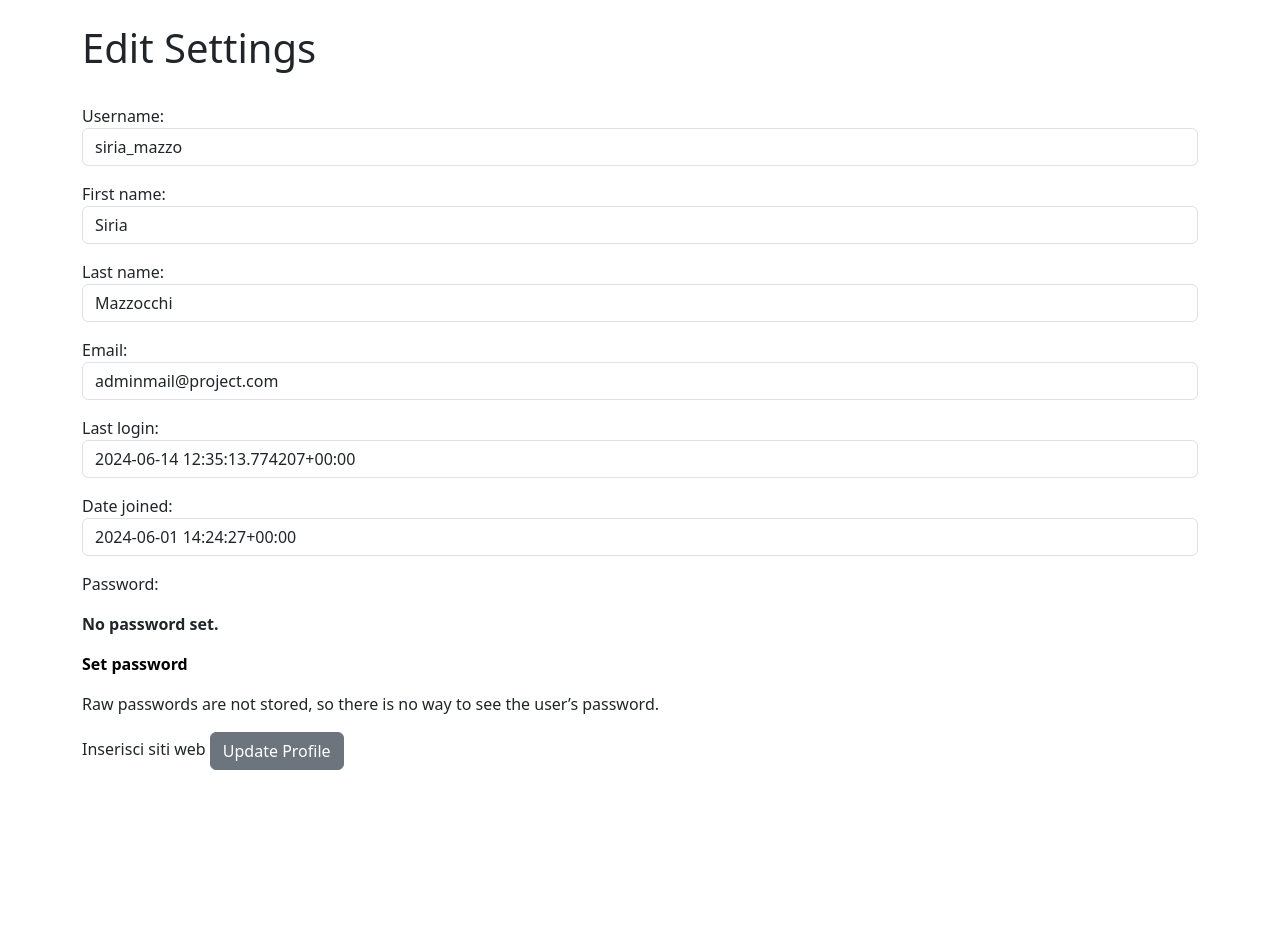
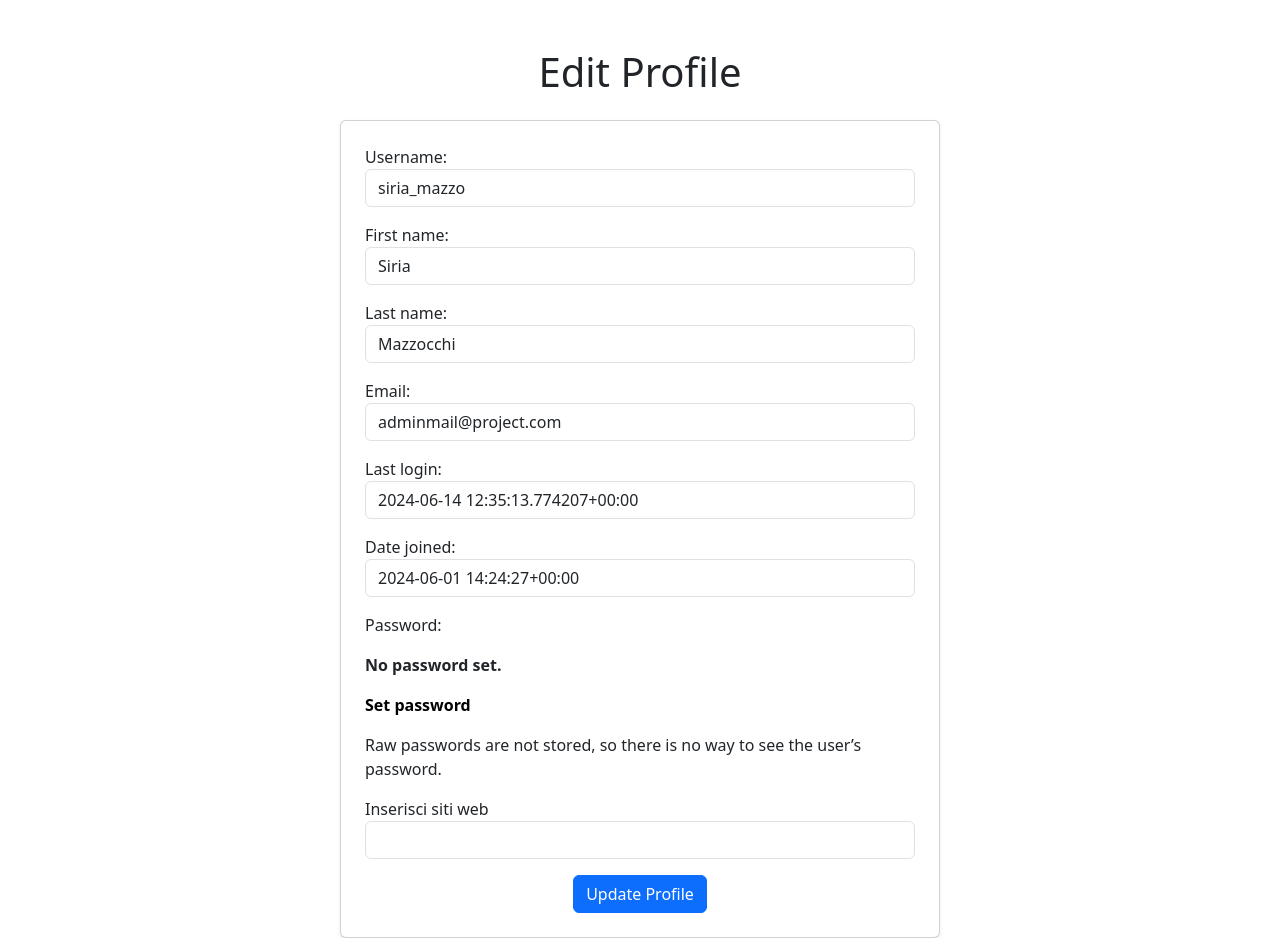
Before and after one commit to mazzocchi7053622/BlogPPM, a Django app: page /members/edit_profile/ in a window 1280 px wide. Shown: the part 72-1010 px from the top of the page. Before the commit the page ends 842 px from the top, so only its background shows below. Run offline with Django 5.2, Linux system fonts and the light colour scheme; a user stored in the database is signed in; data comes from the database, SQL or seed files in the repository; some libraries are stand-ins or nearby versions.

Commit message:
Update edit_profile.html
edit profile css

```diff
--- a/members/templates/registration/edit_profile.html
+++ b/members/templates/registration/edit_profile.html
@@ -3,22 +3,28 @@
 {% block content %}
 
 {% if user.is_authenticated %}
-    <h1>Edit Settings</h1>
-    <br/>
+    <h1 class="text-center my-4">Edit Profile</h1>
 
-    <div class="form-group">
-        <form method="POST">
-            {% csrf_token %}
-            {{ form.as_p}}
-            Inserisci siti web
-            <button class="btn btn-secondary">Update Profile</button>
-        </form>
+    <div class="d-flex justify-content-center">
+        <div class="card shadow-sm p-4" style="max-width: 600px; width: 100%;">
+            <form method="POST">
+                {% csrf_token %}
+                {{ form.as_p }}
+                <div class="form-group">
+                    <label for="websites">Inserisci siti web</label>
+                    <input type="text" id="websites" name="websites" class="form-control">
+                </div>
+                <div class="text-center mt-3">
+                    <button type="submit" class="btn btn-primary btn-block">Update Profile</button>
+                </div>
+            </form>
+        </div>
     </div>
 
 {% else %}
-
-    You're not allowed here!
-
+    <div class="alert alert-danger text-center" role="alert">
+        You're not allowed here!
+    </div>
 {% endif %}
 
 {% endblock %}
```
